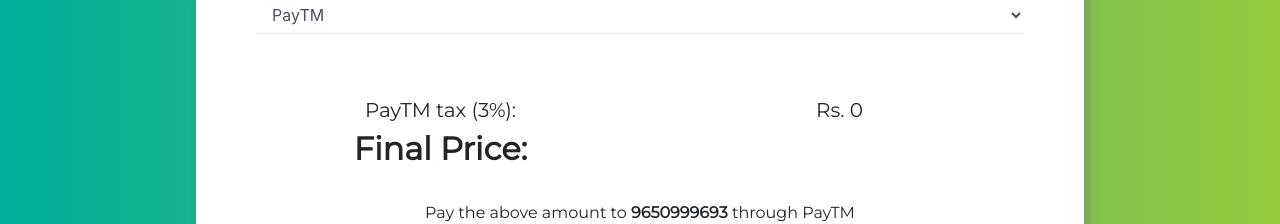
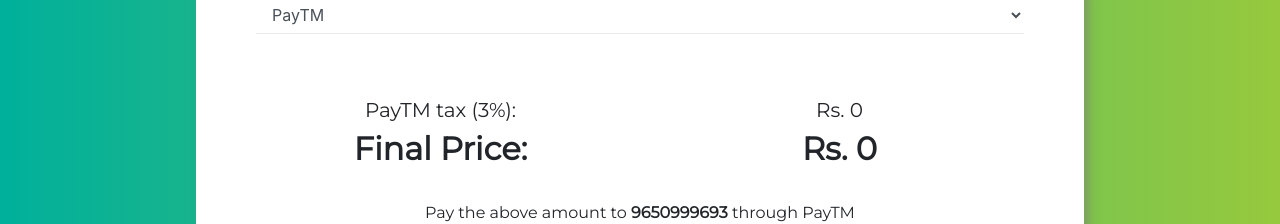
Before and after one commit to shivank1234/Fruitbasket, a React (Create React App) app: page / in a window 1280 px wide. Shown: the part 1520-1744 px from the top of the page. Built offline with nearby package versions, Linux system fonts and the light colour scheme.

Commit message:
Start with create-react-app

```diff
--- a/src/App.js
+++ b/src/App.js
@@ -54,6 +54,7 @@ class App extends Component {
             <h2 class="text-center">Final Price: </h2>
           </div>
           <div class="col">
+          <h2 class="text-center">Rs. {this.CumTotalPrice()}</h2>
           </div>
         </div>
         <br />
```
